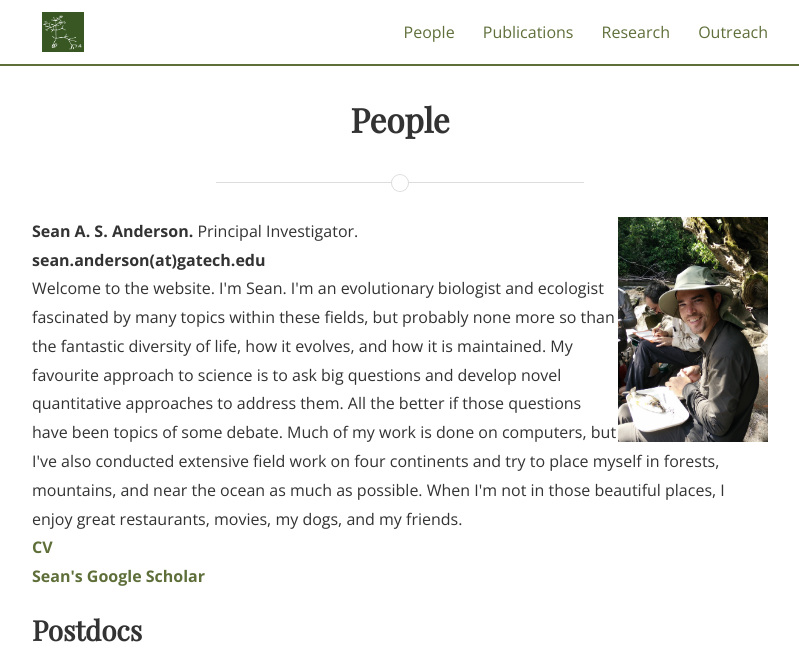
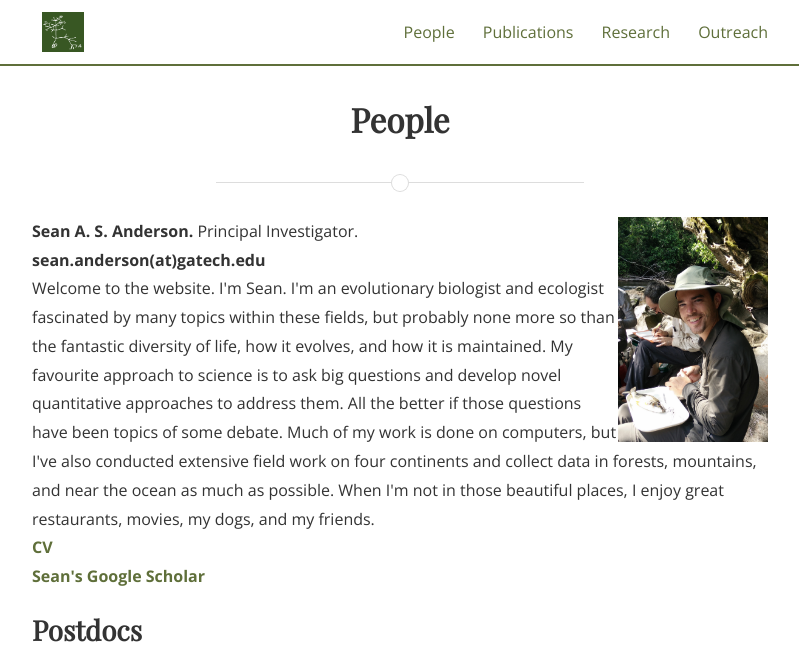
Before and after one commit to SeanASAnderson/SeanASAnderson.github.io, a Jekyll site: the page built from people.md, in a window 1280 px wide and 900 px high, cut to the strip 0-667 px from the top of the window. Shown: the whole strip, without its empty margins (240-1039 px from the left). Built offline with Jekyll 4.4.1, drawn with Linux system fonts in a browser that asks for light colours; nearby versions of some CDN libraries; some web fonts are replaced.

Commit message:
tweaking personnel 2

```diff
--- a/people.md
+++ b/people.md
@@ -15,7 +15,7 @@ img {
 <p>
   <b>Sean A. S. Anderson. </b> Principal Investigator. <img src="/assets/sean_suriname_riverside2.jpg" alt="Sean riverside" style="width:150px;height:225px;">
   <br><b>sean.anderson(at)gatech.edu </b>
-  <br>Welcome to the website. I'm Sean. I'm an evolutionary biologist and ecologist fascinated by many topics within these fields, but probably none more so than the fantastic diversity of life, how it evolves, and how it is maintained. My favourite approach to science is to ask big questions and develop novel quantitative approaches to address them. All the better if those questions have been topics of some debate. Much of my work is done on computers, but I've also conducted extensive field work on four continents and try to place myself in forests, mountains, and near the ocean as much as possible. When I'm not in those beautiful places, I enjoy great restaurants, movies, my dogs, and my friends.
+  <br>Welcome to the website. I'm Sean. I'm an evolutionary biologist and ecologist fascinated by many topics within these fields, but probably none more so than the fantastic diversity of life, how it evolves, and how it is maintained. My favourite approach to science is to ask big questions and develop novel quantitative approaches to address them. All the better if those questions have been topics of some debate. Much of my work is done on computers, but I've also conducted extensive field work on four continents and collect data in forests, mountains, and near the ocean as much as possible. When I'm not in those beautiful places, I enjoy great restaurants, movies, my dogs, and my friends.
   <br><a href="https://github.com/SeanASAnderson/CV/blob/main/AndersonSean.CV.2023.pdf"><b>CV</b></a>
   <br><a href="https://scholar.google.com/citations?user=xfDBp1sAAAAJ&hl=en"><b>Sean's Google Scholar</b></a>
 
```
